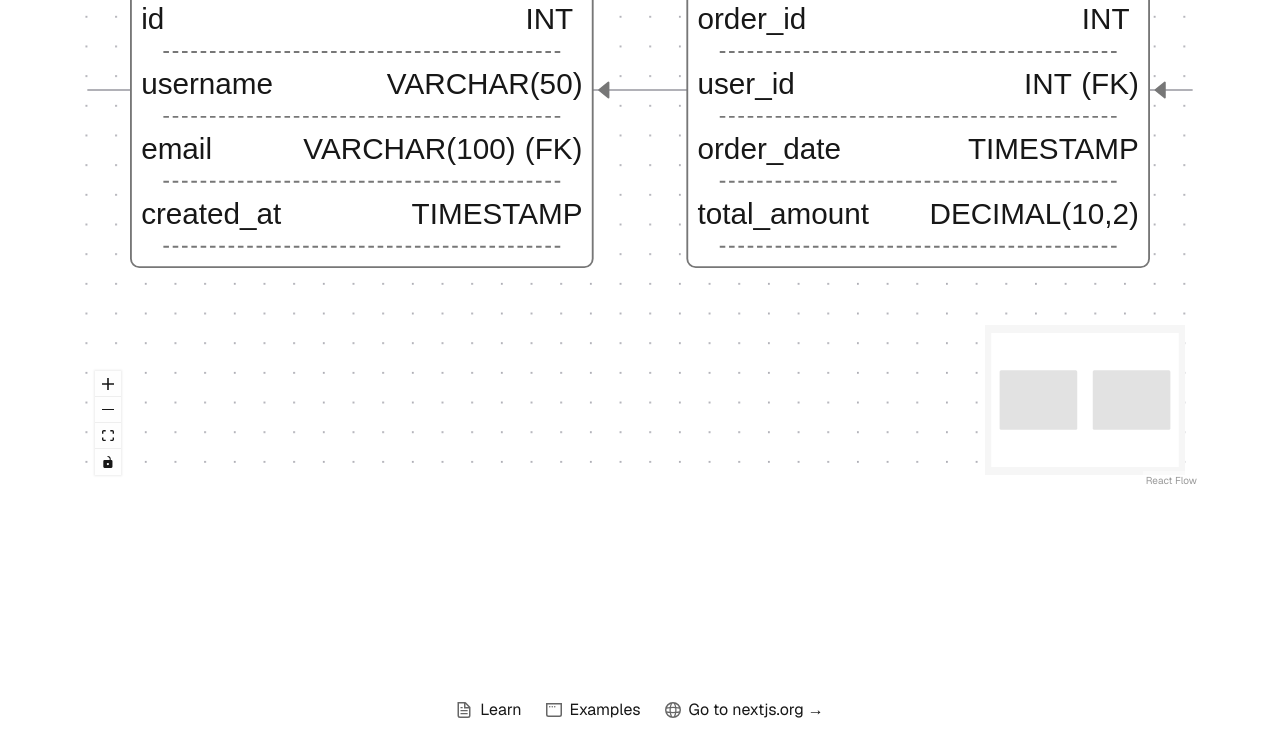
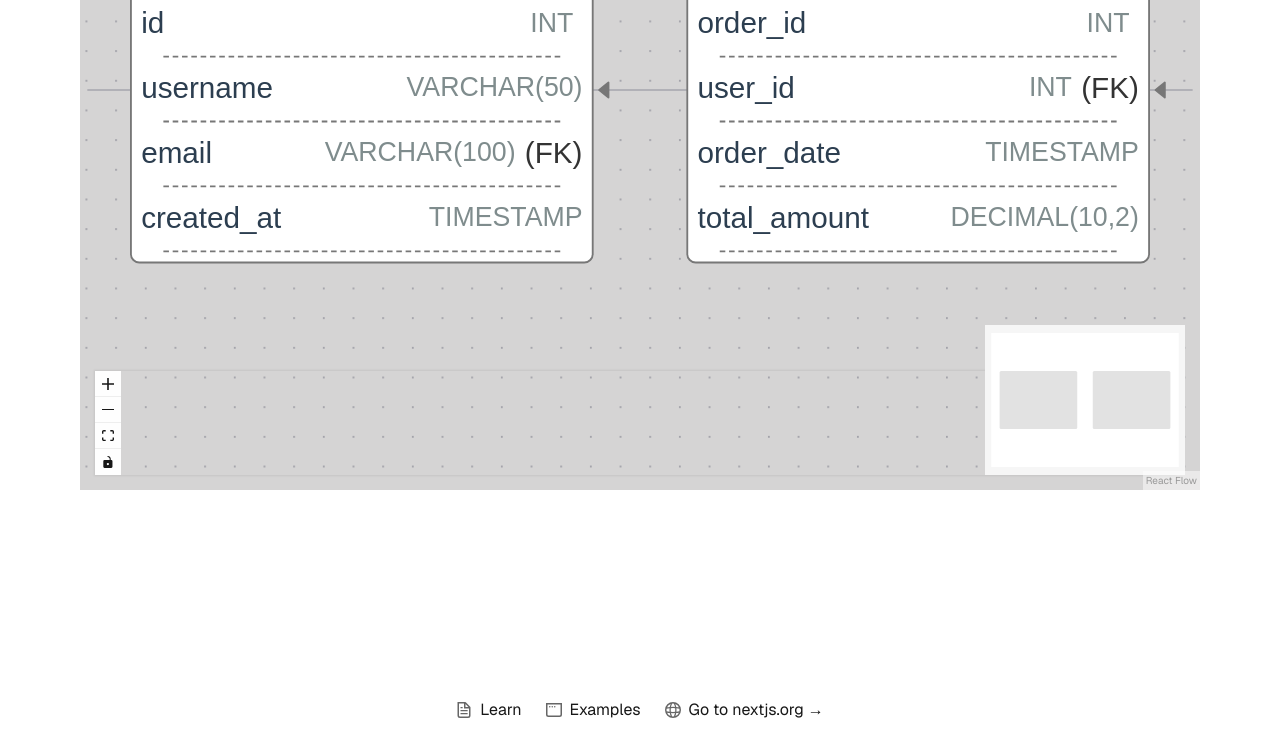
Before and after one commit to ffy6511/ChatSQL, a Next.js app in the folder chat-sql/: page / in a window 1280 px wide. Shown: the top 756 px of the page. Built offline with nearby package versions, Linux system fonts and the light colour scheme.

Commit message:
feat: Add SQL editor components and related styles, update dependencies, and modify database process component styles

```diff
--- a/chat-sql/package.json
+++ b/chat-sql/package.json
@@ -9,7 +9,9 @@
     "lint": "next lint"
   },
   "dependencies": {
+    "@monaco-editor/react": "^4.7.0",
     "@xyflow/react": "^12.5.5",
+    "monaco-editor": "^0.52.2",
     "next": "15.3.0",
     "react": "^19.0.0",
     "react-dom": "^19.0.0"
@@ -22,6 +24,7 @@
     "@types/react-dom": "^19",
     "eslint": "^9",
     "eslint-config-next": "15.3.0",
+    "monaco-editor-webpack-plugin": "^7.1.0",
     "tailwindcss": "^4",
     "typescript": "^5"
   }
--- /dev/null
+++ b/chat-sql/src/app/test/page.tsx
@@ -0,0 +1,5 @@
+import SQLEditor from "@/components/SQLEditor";
+
+export default function Page() {
+  return <SQLEditor />;
+}
--- /dev/null
+++ b/chat-sql/src/components/DatabaseFlow.css
@@ -0,0 +1,68 @@
+.database-flow-container {
+  width: 100%;
+  height: 100vh;
+  background-color: #d5d4d4;
+}
+
+.table-node {
+  border: 1px solid #777;
+  border-radius: 5px;
+  background: #fff;
+  width: 250px;
+  font-family: Arial, sans-serif;
+  color: #333;
+}
+
+.table-header {
+  padding: 5px;
+  font-weight: bold;
+  text-align: center;
+  border-bottom: 1px solid #777;
+  color: #fff;
+}
+
+.table-content {
+  padding: 5px;
+}
+
+.column-row {
+  margin: 5px 0;
+  display: flex;
+  justify-content: space-between;
+  align-items: center;
+}
+
+.column-info {
+  display: flex;
+  align-items: center;
+}
+
+.column-name {
+  color: #2c3e50;
+  font-weight: 500;
+}
+
+.column-type {
+  margin-left: 5px;
+  color: #7f8c8d;
+  font-size: 0.9em;
+}
+
+.column-divider {
+  border: none;
+  border-top: 1px dashed #777;
+  width: 90%;
+  margin: 5px auto 0;
+}
+
+.handle {
+  background: transparent;
+  border: none;
+}
+
+.flow-controls {
+  position: absolute;
+  right: 10px;
+  bottom: 10px;
+  z-index: 4;
+}
--- a/chat-sql/src/components/DatabaseFlow.tsx
+++ b/chat-sql/src/components/DatabaseFlow.tsx
@@ -13,6 +13,7 @@ import {
   Position,
 } from "@xyflow/react";
 import "@xyflow/react/dist/style.css";
+import './DatabaseFlow.css';
 
 // 删除原有的类型定义，改为导入
 import { Column, Table, Edge } from '@/types/database';
@@ -30,9 +31,8 @@ const TableNode = ({
 }: {
   data: { tableName: string; columns: Column[]; isReferenced: boolean };
 }) => {
-  const headerColorRef = useRef<string | null>(null); // 使用 useRef 存储颜色
+  const headerColorRef = useRef<string | null>(null);
 
-  // 初次渲染时生成颜色
   if (headerColorRef.current === null) {
     const r = Math.floor(Math.random() * 256);
     const g = Math.floor(Math.random() * 256);
@@ -41,46 +41,26 @@ const TableNode = ({
   }
 
   return (
-    <div
-      style={{
-        border: "1px solid #777",
-        borderRadius: "5px",
-        background: "#fff",
-        width: "250px",
-        fontFamily: "Arial, sans-serif",
-      }}
-    >
+    <div className="table-node">
       <div
-        style={{
-          background: headerColorRef.current, // 使用存储的颜色
-          padding: "5px",
-          fontWeight: "bold",
-          textAlign: "center",
-          borderBottom: "1px solid #777",
-        }}
+        className="table-header"
+        style={{ background: headerColorRef.current }}
       >
         {data.tableName}
       </div>
-      <div style={{ padding: "5px" }}>
+      <div className="table-content">
         {data.columns.map((col, index) => (
-          <div key={index} style={{ margin: "5px 0" }}>
-            <div
-              style={{
-                display: "flex",
-                justifyContent: "space-between",
-                alignItems: "center",
-              }}
-            >
+          <div key={index}>
+            <div className="column-row">
               <Handle
                 type="source"
-                position={Position.Left} // 源 Handle 放在左边
+                position={Position.Left}
                 id={col.name}
-                style={{ background: "transparent", border: "none" }}
+                className="handle"
               />
-              <span>{col.name}</span>
-              <div style={{ display: "flex", alignItems: "center" }}>
-                <span>{col.type}</span>
-                {/* TODO: key的标识以及类型的字体 */}
+              <span className="column-name">{col.name}</span>
+              <div className="column-info">
+                <span className="column-type">{col.type}</span>
                 {col.isPrimary && <span style={{ marginLeft: "5px" }}></span>}
                 {col.foreignKeyRefs && col.foreignKeyRefs.length > 0 && (
                   <span style={{ marginLeft: "5px" }}>(FK)</span>
@@ -88,19 +68,12 @@ const TableNode = ({
               </div>
               <Handle
                 type="target"
-                position={Position.Right} // 目标 Handle 放在右边
+                position={Position.Right}
                 id={col.name}
-                style={{ background: "transparent", border: "none" }}
+                className="handle"
               />
             </div>
-            <hr
-              style={{
-                border: "none",
-                borderTop: "1px dashed #777",
-                width: "90%",
-                margin: "5px auto 0",
-              }}
-            />
+            <hr className="column-divider" />
           </div>
         ))}
       </div>
@@ -193,7 +166,7 @@ export const DatabaseFlow = ({ tables, styles = {} }: DatabaseFlowProps) => {
   );
 
   return (
-    <div style={{ width: "100%", height: "100vh" , ...styles}}>
+    <div className="database-flow-container" style={styles}>
       <ReactFlow
         nodes={nodes}
         edges={edgesState}
@@ -205,7 +178,7 @@ export const DatabaseFlow = ({ tables, styles = {} }: DatabaseFlowProps) => {
       >
         <Background variant={BackgroundVariant.Dots} gap={16} size={1} />
         <MiniMap />
-        <Controls />
+        <Controls className="flow-controls" />
       </ReactFlow>
     </div>
   );
--- /dev/null
+++ b/chat-sql/src/components/SQLEditor.css
@@ -0,0 +1,14 @@
+.sql-editor-container {
+  width: 100%;
+  height: 100%;
+  border-radius: 8px;
+  overflow: hidden;
+  box-shadow: 0 2px 8px rgba(0, 0, 0, 0.1);
+}
+
+.sql-editor {
+  height: 500px;
+  font-family: 'Fira Code', monospace;
+  font-size: 14px;
+  line-height: 1.5;
+}
--- /dev/null
+++ b/chat-sql/src/components/SQLEditor.tsx
@@ -0,0 +1,89 @@
+'use client'
+
+import React, { useCallback } from "react";
+import Editor from '@monaco-editor/react';
+import './SQLEditor.css';
+
+interface SQLEditorProps {
+  value?: string;
+  onChange?: (value: string) => void;
+  height?: string | number;
+}
+
+const SQLEditor: React.FC<SQLEditorProps> = ({
+  value = "SELECT * FROM your_table;",
+  onChange,
+  height = "500px"
+}) => {
+  const handleEditorWillMount = useCallback((monaco: any) => {
+    monaco.languages.registerCompletionItemProvider("sql", {
+      provideCompletionItems: () => {
+        return {
+          suggestions: [
+            {
+              label: "SELECT",
+              kind: monaco.languages.CompletionItemKind.Keyword,
+              insertText: "SELECT",
+              documentation: "选择数据列"
+            },
+            {
+              label: "FROM",
+              kind: monaco.languages.CompletionItemKind.Keyword,
+              insertText: "FROM",
+              documentation: "指定数据表"
+            },
+            {
+              label: "WHERE",
+              kind: monaco.languages.CompletionItemKind.Keyword,
+              insertText: "WHERE",
+              documentation: "添加筛选条件"
+            },
+            {
+              label: "your_table",
+              kind: monaco.languages.CompletionItemKind.Variable,
+              insertText: "your_table",
+              documentation: "示例表名"
+            },
+          ],
+        };
+      }
+    });
+  }, []);
+
+  const handleChange = useCallback((value: string | undefined) => {
+    if (onChange && value !== undefined) {
+      onChange(value);
+    }
+  }, [onChange]);
+
+  return (
+    <div className="sql-editor-container">
+      <Editor
+        className="sql-editor"
+        height={height}
+        defaultLanguage="sql"
+        defaultValue={value}
+        value={value}
+        theme="vs-dark"
+        options={{
+          automaticLayout: true,
+          minimap: { enabled: false },
+          fontSize: 14,
+          lineNumbers: "on",
+          roundedSelection: false,
+          scrollBeyondLastLine: false,
+          readOnly: false,
+          cursorStyle: "line",
+          wordWrap: "on",
+          folding: true,
+          lineDecorationsWidth: 0,
+          lineNumbersMinChars: 3,
+        }}
+        beforeMount={handleEditorWillMount}
+        onChange={handleChange}
+      />
+    </div>
+  );
+};
+
+export default SQLEditor;
```
Also changed, not shown: 2 other files (tests, documents, lock files or other folders).
